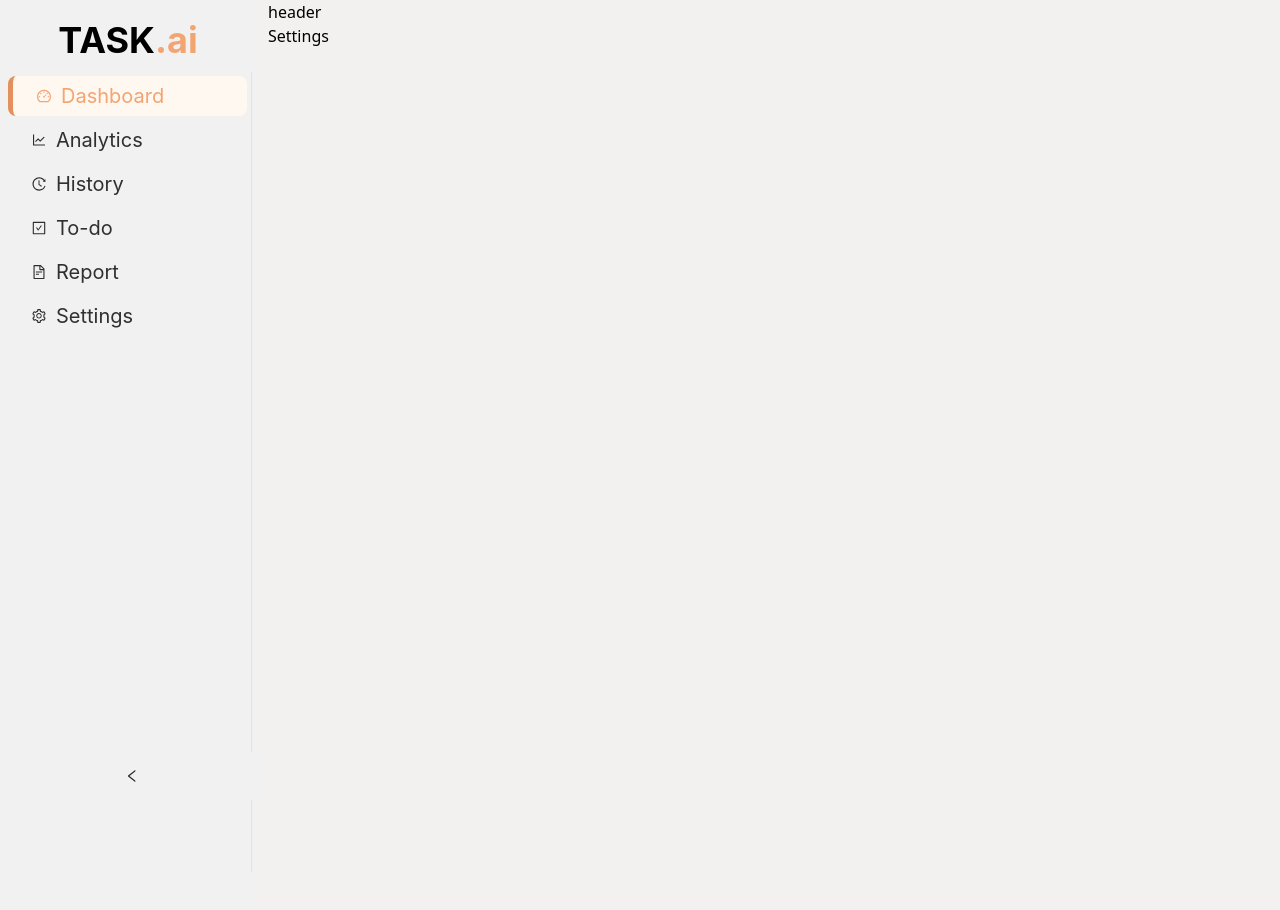
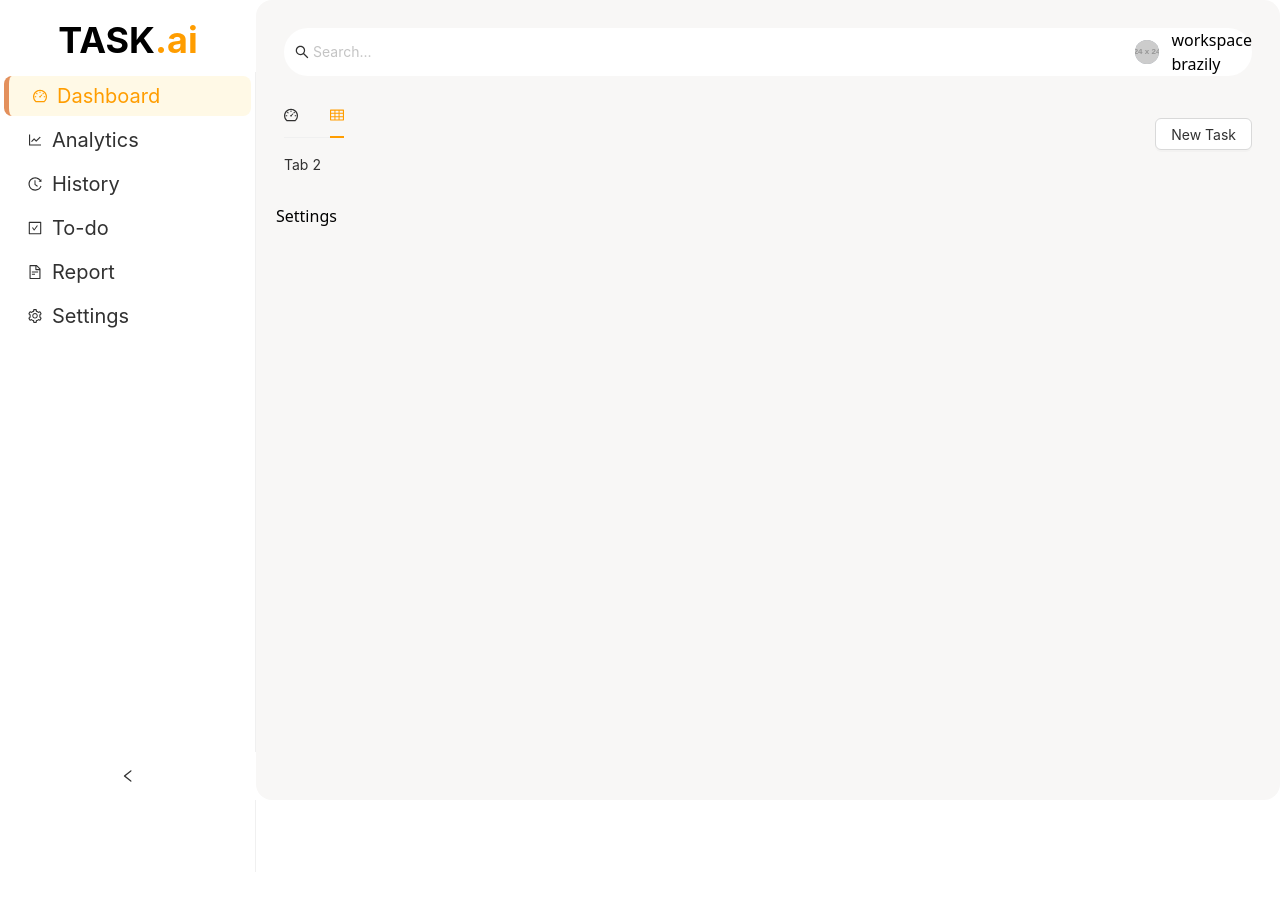
Before and after one commit to MohammedAmr04/task-management-dashboard, a React (Vite) app: page /settings in a window 1280 px wide. Shown: the top 910 px of the page. Built offline with nearby package versions, Linux system fonts and the light colour scheme.

Commit message:
Create Header component

```diff
--- /dev/null
+++ b/src/components/CardView.tsx
@@ -0,0 +1,5 @@
+const CardView = () => {
+  return <div>CardView</div>;
+};
+
+export default CardView;
--- a/src/components/Header.tsx
+++ b/src/components/Header.tsx
@@ -1,5 +1,55 @@
+import { Button, Input, Tabs } from "antd";
+import {
+  DashboardOutlined,
+  SearchOutlined,
+  TableOutlined,
+} from "@ant-design/icons";
+
 const Header = () => {
-  return <div>header</div>;
+  return (
+    <div className=" px-2 py-3">
+      <div className="bg-white rounded-4xl  flex justify-between items-center max-w-7xl mx-auto">
+        <div className="w-64">
+          <Input
+            placeholder="Search..."
+            allowClear
+            variant="borderless"
+            className="rounded-3xl [&_.ant-input-affix-wrapper]:!bg-input"
+            suffix={null}
+            prefix={<SearchOutlined />}
+          />
+        </div>
+        <div className="flex items-center gap-3">
+          <img
+            src="https://via.placeholder.com/24"
+            // alt="User Avatar"
+            width={24}
+            height={24}
+            className="bg-gray-400 rounded-full object-cover"
+          />
+          <p className="userName  font-medium">
+            <span>workspace</span>
+            <br />
+            <span>brazily</span>
+          </p>
+        </div>
+      </div>
+      <div className="flex justify-between items-center  my-4">
+        <Tabs
+          defaultActiveKey="2"
+          items={[DashboardOutlined, TableOutlined].map((Icon, i) => {
+            const id = String(i + 1);
+            return {
+              key: id,
+              children: `Tab ${id}`,
+              icon: <Icon />,
+            };
+          })}
+        />
+        <Button>New Task</Button>
+      </div>
+    </div>
+  );
 };
 
 export default Header;
--- a/src/components/Sidebar.tsx
+++ b/src/components/Sidebar.tsx
@@ -1,4 +1,4 @@
-import React, { useState } from "react";
+import { useState } from "react";
 import { Layout, Menu } from "antd";
 import { useNavigate } from "react-router-dom";
 import {
@@ -18,50 +18,53 @@ const items = [
     icon: <DashboardOutlined />,
     label: "Dashboard",
     path: "/dashboard",
-    className: "text-xl ",
+    className: "text-xl mb-7 ",
   },
   {
     key: "analytics",
     icon: <LineChartOutlined />,
     label: "Analytics",
     path: "/analytics",
-    className: "text-xl ",
+    className: "text-xl mb-7 ",
   },
   {
     key: "history",
     icon: <HistoryOutlined />,
     label: "History",
     path: "/history",
-    className: "text-xl ",
+    className: "text-xl mb-7 ",
   },
   {
     key: "todo",
     icon: <CheckSquareOutlined />,
     label: "To-do",
     path: "/todo",
-    className: "text-xl ",
+    className: "text-xl mb-7",
   },
   {
     key: "report",
     icon: <FileTextOutlined />,
     label: "Report",
     path: "/report",
-    className: "text-xl ",
+    className: "text-xl mb-7",
   },
   {
     key: "settings",
     icon: <SettingOutlined />,
     label: "Settings",
     path: "/settings",
-    className: "text-xl",
+    className: "text-xl mb-7",
   },
 ];
+interface ClickEvent {
+  key: string;
+}
 
 const Sidebar = () => {
   const [collapsed, setCollapsed] = useState(false);
   const navigate = useNavigate();
 
-  const onClick = (e: any) => {
+  const onClick = (e: ClickEvent) => {
     const item = items.find((i) => i.key === e.key);
     if (item && item.path) {
       navigate(item.path);
@@ -74,7 +77,7 @@ const Sidebar = () => {
       onCollapse={setCollapsed}
       width={256}
       theme="light"
-      className="px-1 py-2"
+      className="py-2 bg-white"
     >
       <div
         className={`h-8 m-4 flex  uppercase items-center font-bold justify-center ${
@@ -90,7 +93,7 @@ const Sidebar = () => {
         defaultSelectedKeys={["dashboard"]}
         items={items}
         onClick={onClick}
-        className="h-screen"
+        className="h-screen "
       />
     </Sider>
   );
--- /dev/null
+++ b/src/components/TableView.tsx
@@ -0,0 +1,5 @@
+const TableView = () => {
+  return <div>TableView</div>;
+};
+
+export default TableView;
--- a/src/layouts/MainLayout.tsx
+++ b/src/layouts/MainLayout.tsx
@@ -1,12 +1,12 @@
 import { Outlet } from "react-router-dom";
 import Sidebar from "../components/Sidebar";
-import Header from "../components/header";
+import Header from "../components/Header";
 
 const MainLayout = () => {
   return (
-    <main className="flex gap-3">
+    <main className="flex">
       <Sidebar />
-      <div>
+      <div className="px-5 py-4 h-screen w-screen rounded-2xl bg-background">
         <Header />
         <Outlet />
       </div>
--- a/src/services/constants/ANT_CONFIG.ts
+++ b/src/services/constants/ANT_CONFIG.ts
@@ -1,4 +1,3 @@
-// src/theme/antdThemeConfig.ts
 import { theme, type ThemeConfig } from "antd";
 import { themeColors } from "./COLORS";
 
@@ -6,8 +5,18 @@ export const lightConfig: ThemeConfig = {
   algorithm: theme.defaultAlgorithm,
   token: {
     colorPrimary: themeColors.lightTheme.primary,
-    colorBgBase: themeColors.lightTheme.background,
     colorTextBase: themeColors.lightTheme.dark,
+  },
+  components: {
+    Menu: {
+      colorBgBase: "#fff",
+    },
+    Layout: {
+      siderBg: "#fff",
+    },
+    Input: {
+      borderRadius: 20,
+    },
   },
 };
 
--- a/src/services/constants/COLORS.ts
+++ b/src/services/constants/COLORS.ts
@@ -1,21 +1,21 @@
 export const themeColors = {
   // Light Theme
   lightTheme: {
-    primary: "#f2a471",
-    secondary: "#1890ff ",
-    success: "#52c41a",
-    warning: "#faad14",
+    primary: "#ff9d00",
+    secondary: " #f3f1ef",
+    success: "#1890ff",
+    warning: "#f7d7b3",
     danger: "#ff4d4f",
-    info: "#1677ff",
+    info: "#fefefe",
 
-    background: "#f3f1ef",
+    background: "#f8f7f6",
     light: "#ffffff",
     dark: "#141414",
     muted: "#8c8c8c",
 
-    gray100: "#f5f5f5",
-    gray200: "#d9d9d9",
-    gray300: "#bfbfbf",
+    gray100: "#eaeaea",
+    gray200: "#cccccc",
+    gray300: "#999999",
   },
   // Dark Theme
   darkTheme: {
--- a/src/styles/global.css
+++ b/src/styles/global.css
@@ -5,15 +5,11 @@
 
 @theme {
     --color-primary: var(--c-primary);
-    --color-tahiti: #3ab7bf;
-    --color-bermuda: #78dcca;
+    --color-background: var(--c-background);
+    --color-input: red;
 }
 
-body {
-    background-color: var(--c-background);
-}
 
 .ant-menu-item-selected {
     border-left: 5px #e3905c solid;
-
 }
```
